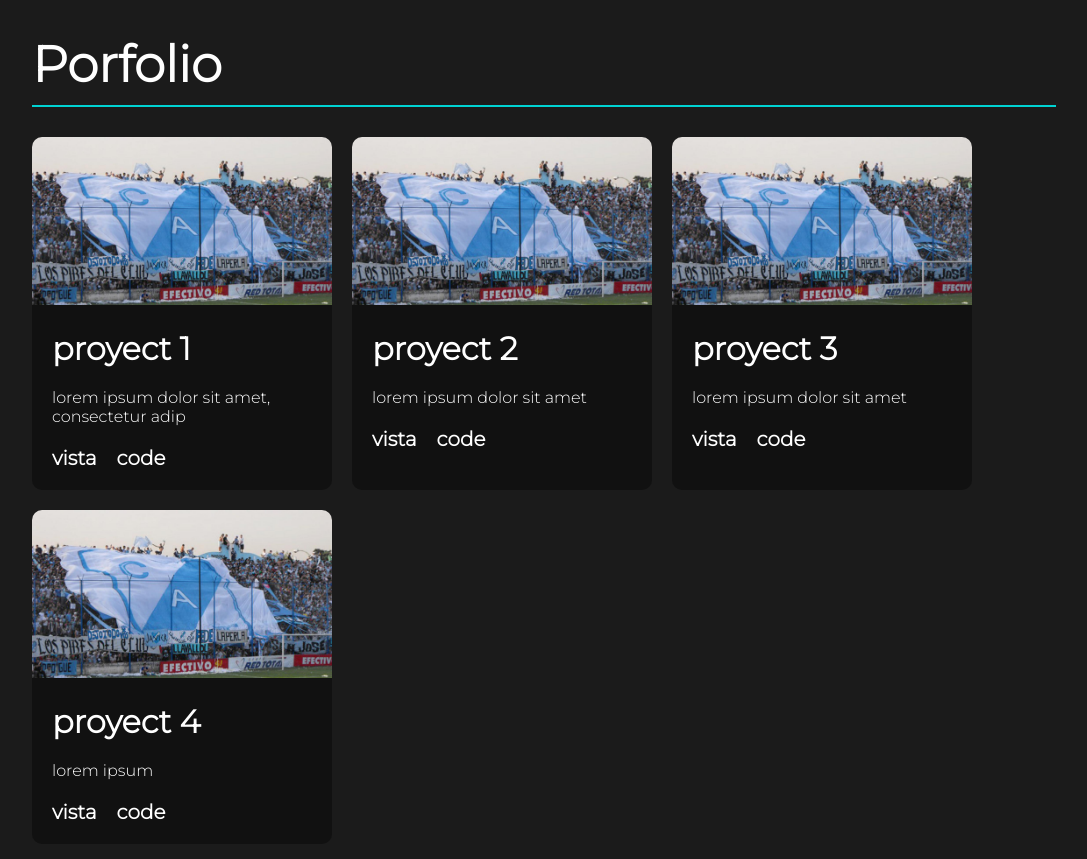
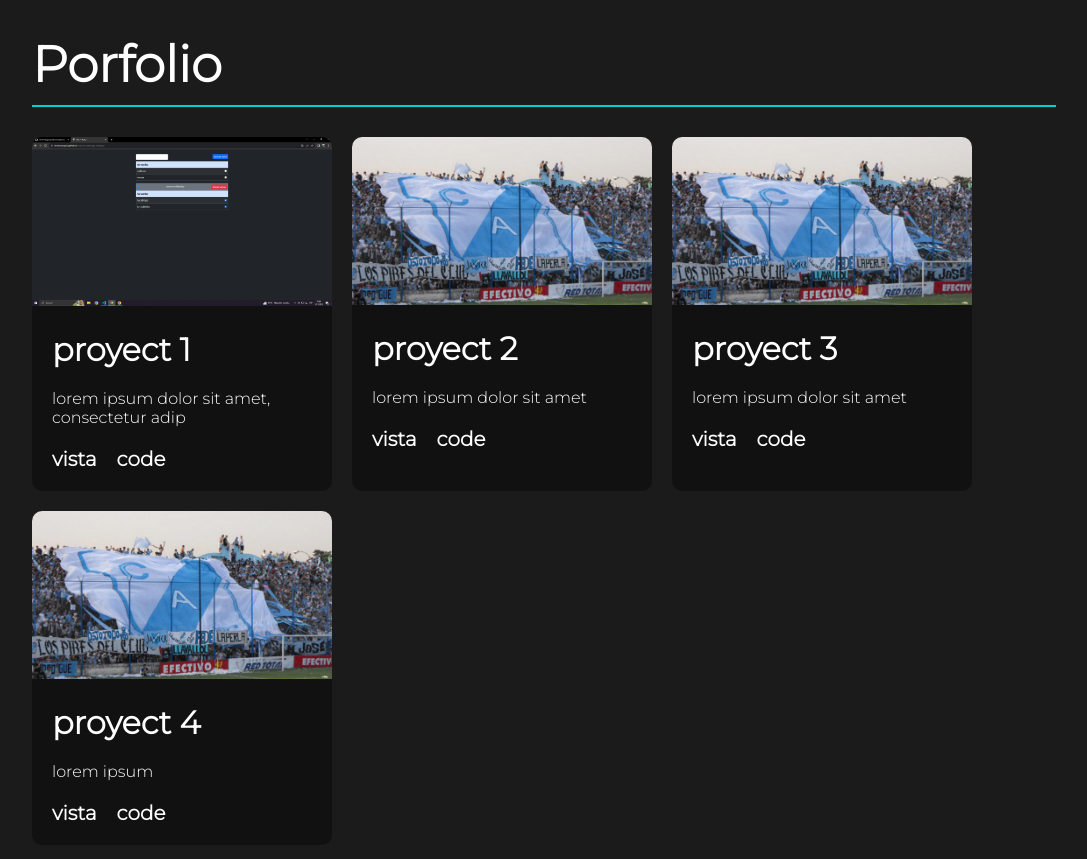
Before and after one commit to nicomvazquez/portfolio-main, a React (Vite) app: page / in a window 1280 px wide. Shown: the part 2340-3199 px from the top of the page, without its empty margins (96-1183 px from the left). Built offline with nearby package versions, Linux system fonts and the light colour scheme.

Commit message:
comenzando a añadir funcionalidades

```diff
--- a/src/components/ProyectCard.jsx
+++ b/src/components/ProyectCard.jsx
@@ -15,8 +15,8 @@ function ProyectCard({ proyect }) {
           <p>{proyect.description}</p>
         </div>
         <div className="containers-buttons">
-          <a href=""><h4>vista</h4></a>
-          <a href=""><h4>code</h4></a>
+          <a href={proyect.vista}><h4>vista</h4></a>
+          <a href={proyect.git}><h4>code</h4></a>
         </div>
       </div>
     </div>
--- a/src/database/data.js
+++ b/src/database/data.js
@@ -83,9 +83,11 @@ export const skills = [
 export const proyects = [
   {
     id: 1,
-    image: "./Temperley1.jpg",
+    image: "./react-localstorage-taskapp.png",
     name: "proyect 1",
     description: "lorem ipsum dolor sit amet, consectetur adip",
+    git: "https://github.com/nicomvazquez/react-localstorage-taskapp",
+    vista: "https://nicomvazquez.github.io/react-localstorage-taskapp/"
   },
   {
     id: 2,
```
Also changed, not shown: public/react-localstorage-taskapp.png (added).
